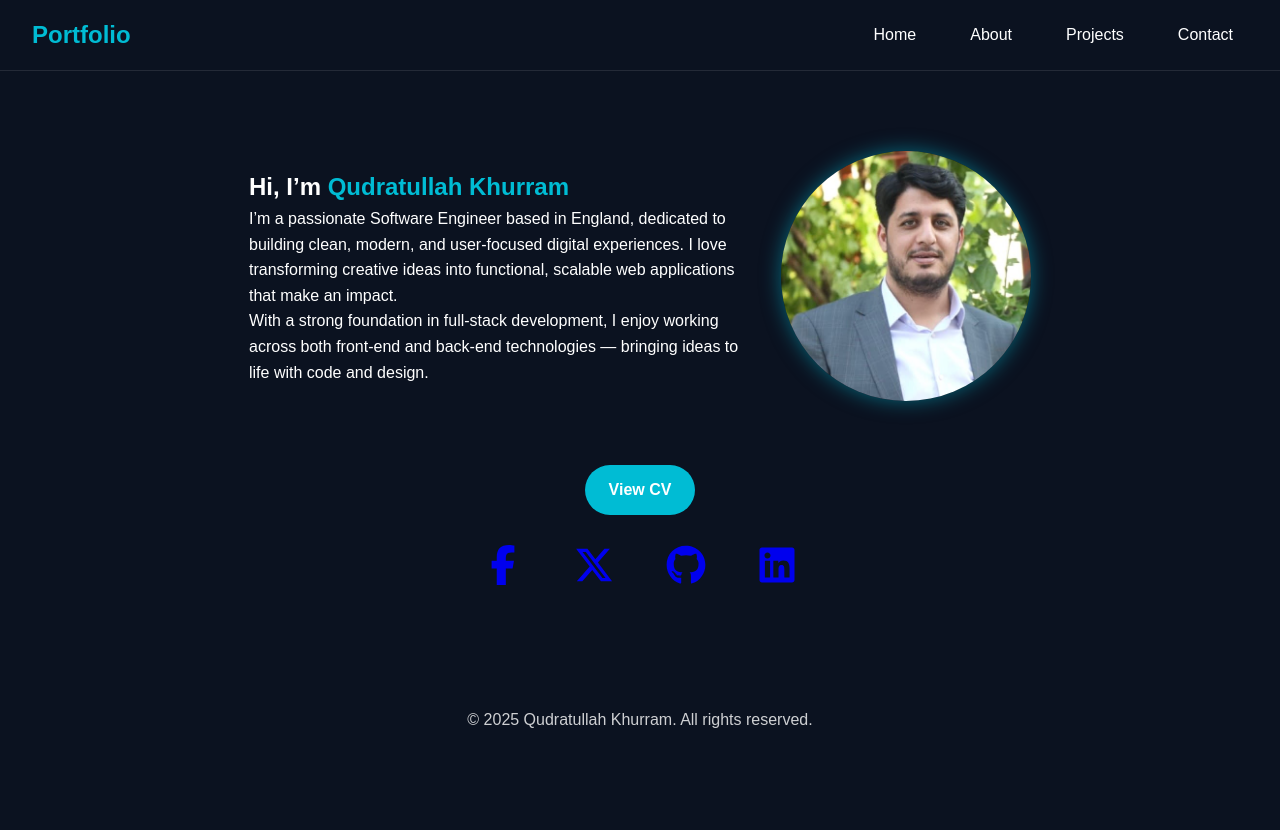
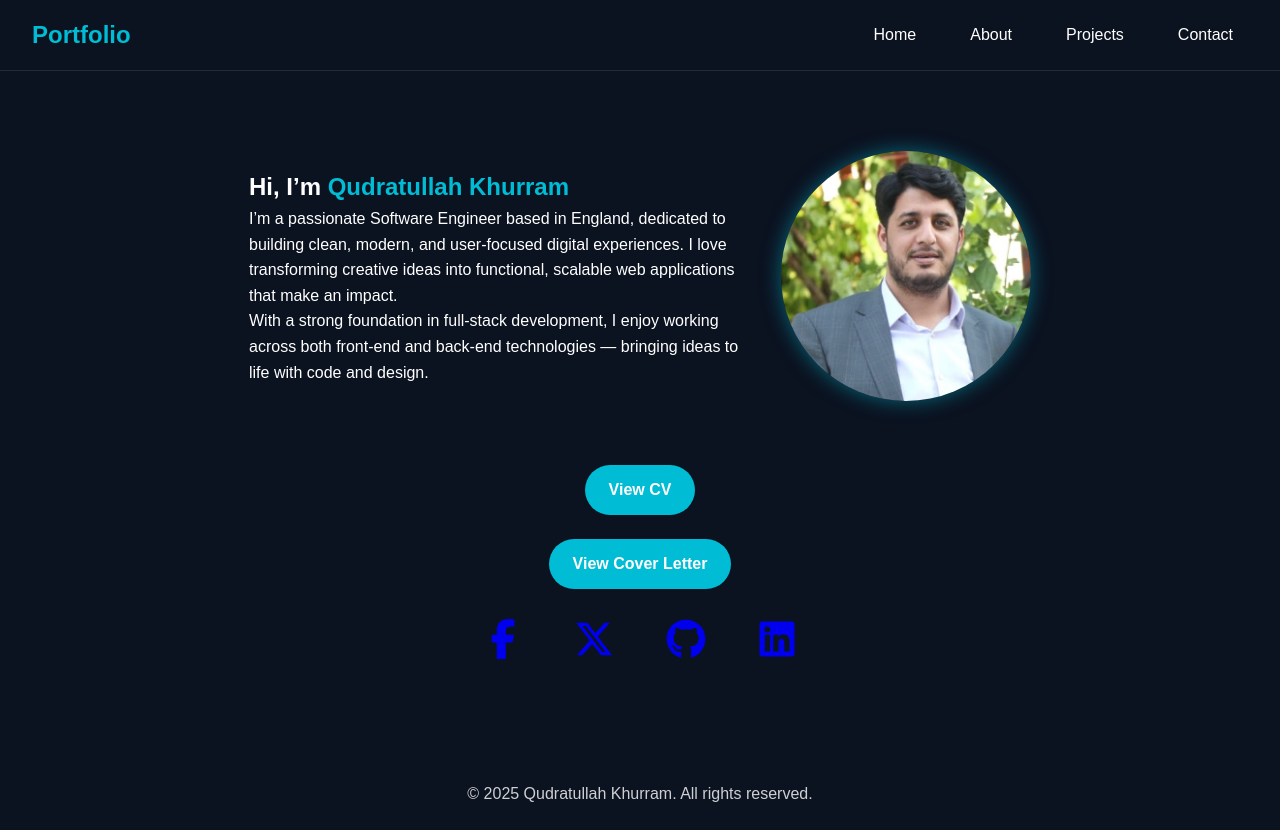
Before and after one commit to qudratullah-khurram/QudratullahKhurram.github.io, a React (Vite) app: page / in a window 1280 px wide. Before the commit the page ends 800 px from the top, so only its background shows below. Built offline with nearby package versions, Linux system fonts and the light colour scheme.

Commit message:
Cover letter added

```diff
--- a/src/components/Hero.jsx
+++ b/src/components/Hero.jsx
@@ -2,7 +2,7 @@ import { motion } from "framer-motion";
 import { FaFacebookF, FaGithub, FaXTwitter, FaLinkedin } from "react-icons/fa6";
 import myPhoto from "../assets/me.jpg";
 import Qudratullah_Khurram_CV from "../assets/Qudratullah_Khurram_CV.pdf";
-
+import Qudratullah_Khurram_Cover_Letter from "../assets/Qudratullah_Khurram_Cover_Letter.pdf"
 export default function Hero() {
   return (
     <section id="hero" style={styles.heroSection}>
@@ -54,7 +54,16 @@ export default function Hero() {
 >
   View CV
 </motion.a>
-
+<motion.a
+  href={Qudratullah_Khurram_Cover_Letter}
+  target="_blank"
+  rel="noopener noreferrer"
+  whileHover={{ scale: 1.05 }}
+  whileTap={{ scale: 0.95 }}
+  style={styles.cvButton}
+>
+  View Cover Letter
+</motion.a>
         <div style={styles.socials}>
           <a
             href="https://www.facebook.com/share/1G3XWqojn7/?mibextid=wwXIfr"
```
Also changed, not shown: 1 other file (tests, documents, lock files or other folders).
